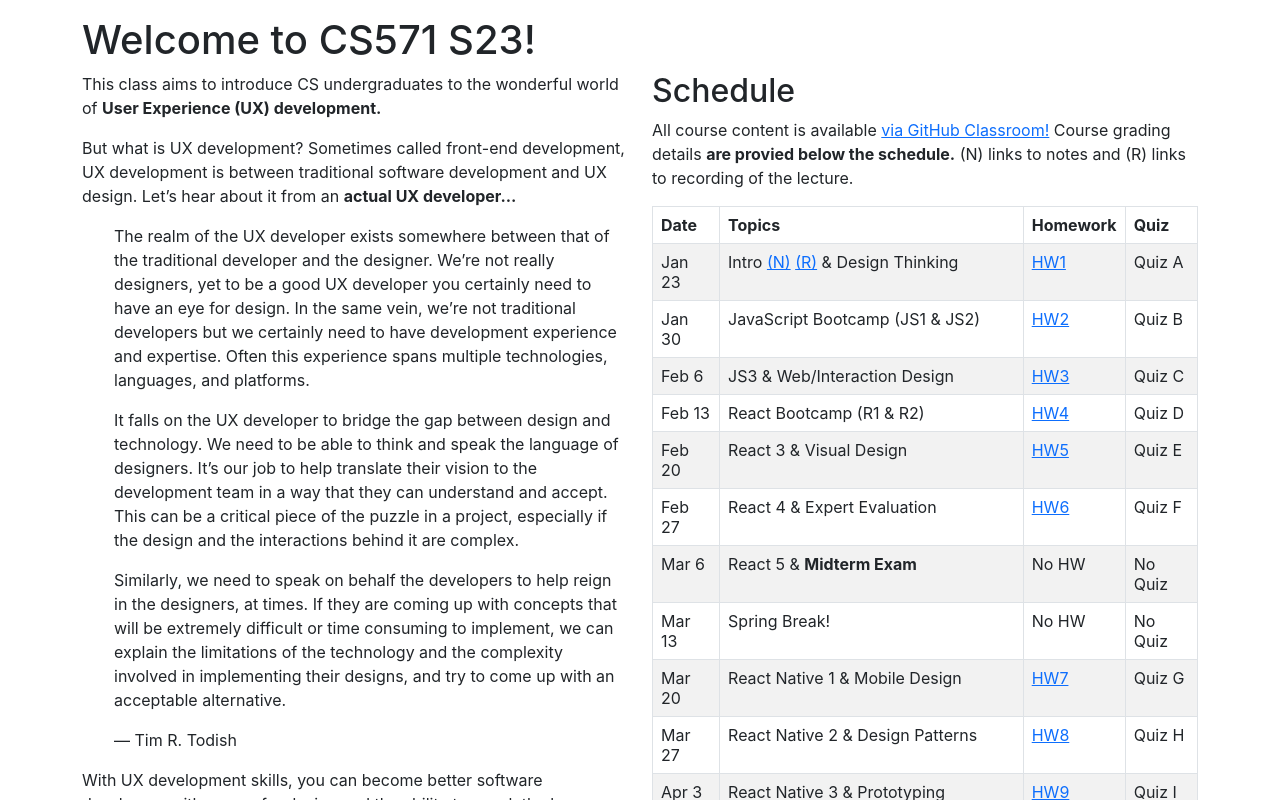
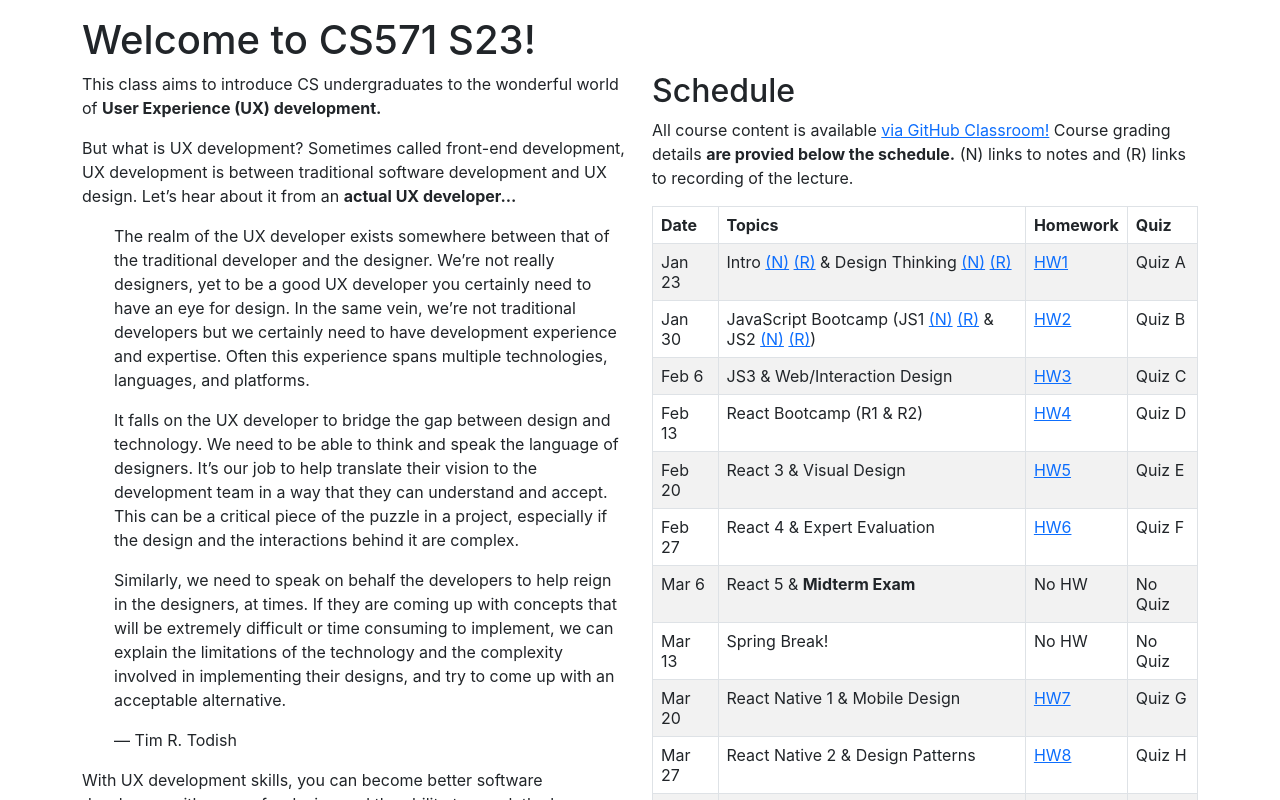
Before and after one commit to ctnelson1997/cs571-org, a React (Create React App) app: page / in a window 1280 px wide. Shown: the top 800 px of the page. Built offline with nearby package versions, Linux system fonts and the light colour scheme.

Commit message:
02022023

```diff
--- a/src/components/Schedule.js
+++ b/src/components/Schedule.js
@@ -16,13 +16,13 @@ export default function Schedule() {
             <tbody>
                 <tr>
                     <td>Jan 23<br/></td>
-                    <td>Intro <a href="https://github.com/CS571-S23/lectures/blob/main/Week01/Week01-Intro/week01-intro.pdf" target="_blank">(N)</a> <a href="https://cdnapisec.kaltura.com/p/1660902/sp/166090200/embedIframeJs/uiconf_id/25717641/partner_id/1660902?iframeembed=true&playerId=kaltura_player&entry_id=1_ih4czy2t" target="_blank">(R)</a> & Design Thinking</td>
+                    <td>Intro <a href="https://github.com/CS571-S23/lectures/blob/main/Week01/Week01-Intro/week01-intro.pdf" target="_blank">(N)</a> <a href="https://cdnapisec.kaltura.com/p/1660902/sp/166090200/embedIframeJs/uiconf_id/25717641/partner_id/1660902?iframeembed=true&playerId=kaltura_player&entry_id=1_ih4czy2t" target="_blank">(R)</a> & Design Thinking <a href="https://github.com/CS571-S23/lectures/blob/main/Week01/Week01-DesignThinking/week01-design.pdf" target="_blank">(N)</a> <a href="https://cdnapisec.kaltura.com/p/1660902/sp/166090200/embedIframeJs/uiconf_id/25717641/partner_id/1660902?iframeembed=true&playerId=kaltura_player&entry_id=1_2hwmj8hr" target="_blank">(R)</a></td>
                     <td><a href="https://github.com/CS571-S23/hw1">HW1</a></td>
                     <td>Quiz A</td>
                 </tr>
                 <tr>
                     <td>Jan 30<br/></td>
-                    <td>JavaScript Bootcamp (JS1 & JS2)</td>
+                    <td>JavaScript Bootcamp (JS1 <a target="_blank" href="https://github.com/CS571-S23/lectures/blob/main/Week02/Week02-JS1/week02-js1.pdf">(N)</a> <a target="_blank" href="https://cdnapisec.kaltura.com/p/1660902/sp/166090200/embedIframeJs/uiconf_id/25717641/partner_id/1660902?iframeembed=true&playerId=kaltura_player&entry_id=1_xgvs2tx3">(R)</a> & JS2 <a href="https://github.com/CS571-S23/lectures/blob/main/Week02/Week02-JS2/week02-js2.pdf" target="_blank">(N)</a> <a href="https://cdnapisec.kaltura.com/p/1660902/sp/166090200/embedIframeJs/uiconf_id/25717641/partner_id/1660902?iframeembed=true&playerId=kaltura_player&entry_id=1_9ff0o9mp" target="_blank">(R)</a>)</td>
                     <td><a href="https://github.com/CS571-S23/hw2">HW2</a></td>
                     <td>Quiz B</td>
                 </tr>
```
